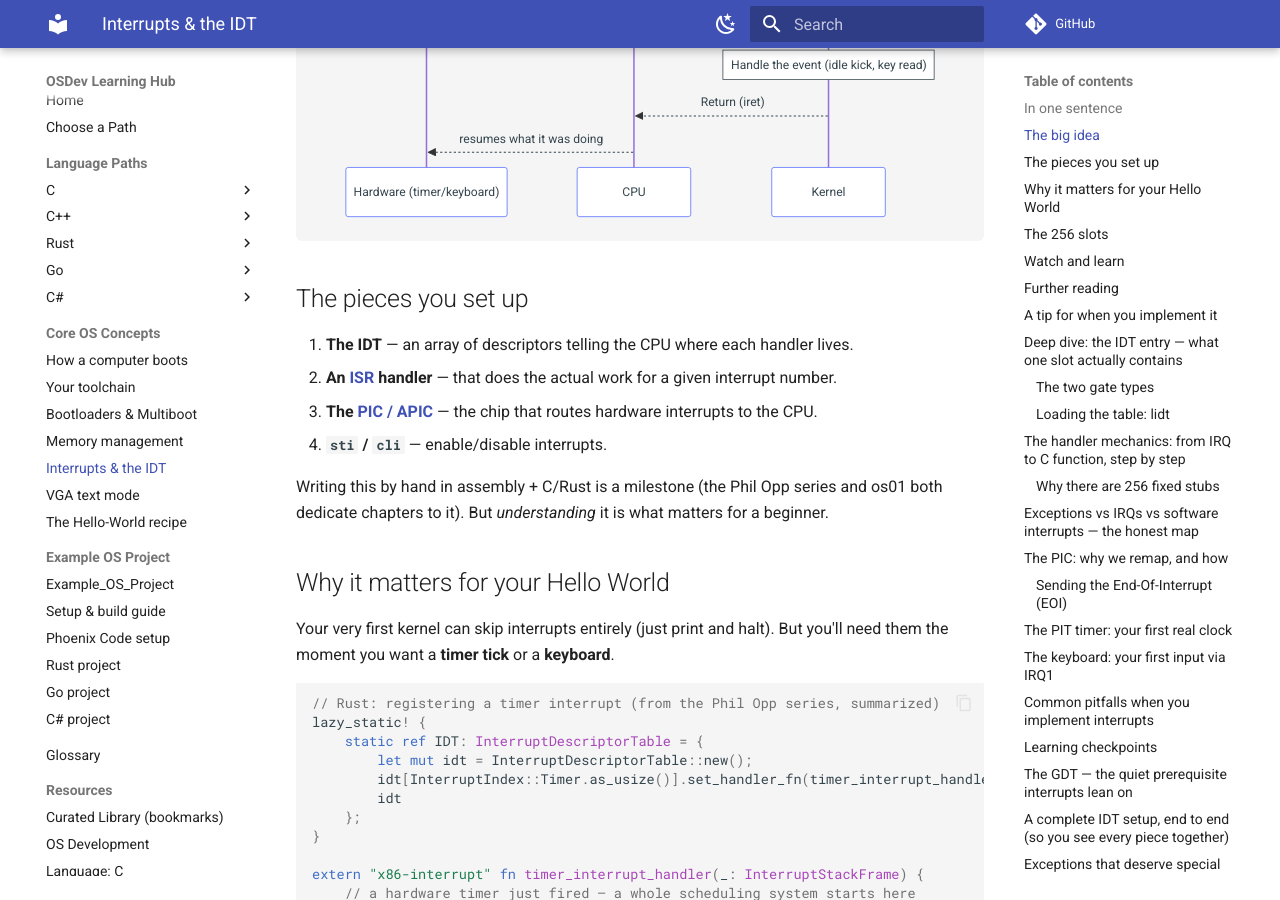
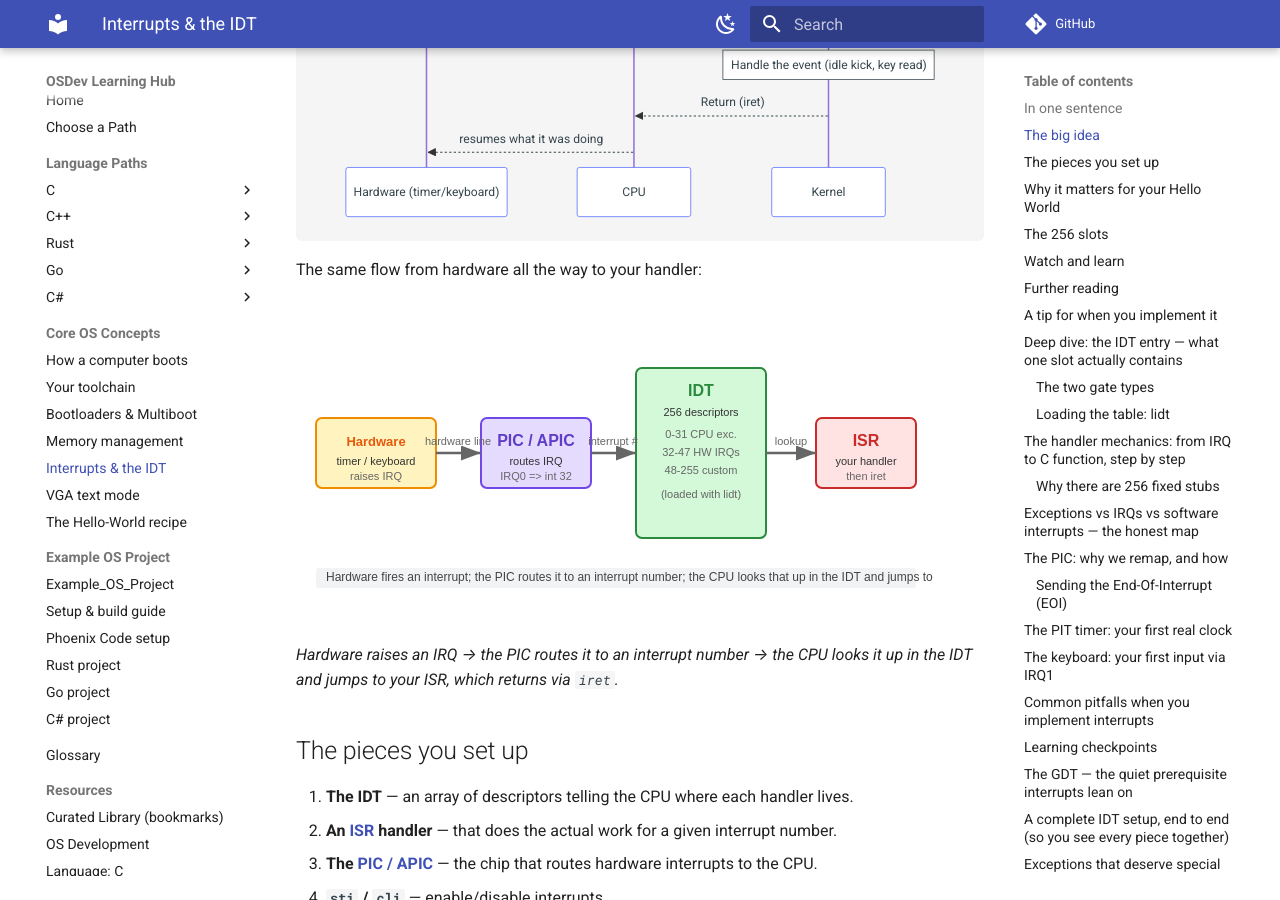
Before and after one commit to blivodev/OSDev-Tutorial-Site, an MkDocs documentation site: the page built from docs/synthesized_tutorials/concepts/03-interrupts-and-the-idt.md, in a window 1280 px wide and 900 px high, scrolled down 664 px. Built offline with MkDocs 1.6.1 and Material for MkDocs 9.7.7, drawn with Linux system fonts in a browser that asks for light colours; comment, search, counter and statistics services are not loaded.

Commit message:
Add SVG diagrams (addr-map, boot-chain, idt-irq, vga-framebuffer) to OSDev concept chapters

````diff
--- a/docs/synthesized_tutorials/concepts/03-interrupts-and-the-idt.md
+++ b/docs/synthesized_tutorials/concepts/03-interrupts-and-the-idt.md
@@ -21,6 +21,12 @@ sequenceDiagram
     K-->>C: Return (iret)
     C-->>H: resumes what it was doing
 ```
+
+The same flow from hardware all the way to your handler:
+
+![Interrupt flow through the IDT](images/idt-irq.svg)
+
+*Hardware raises an IRQ → the PIC routes it to an interrupt number → the CPU looks it up in the IDT and jumps to your ISR, which returns via `iret`.*
 
 ## The pieces you set up
 
````
Also changed, not shown: docs/synthesized_tutorials/concepts/01-bootloaders-and-multiboot.md (+6 -0 lines), docs/synthesized_tutorials/concepts/02-memory-management.md (+6 -0 lines), docs/synthesized_tutorials/concepts/04-vga-text-mode.md (+6 -0 lines), docs/synthesized_tutorials/concepts/images/addr-map.svg (added), docs/synthesized_tutorials/concepts/images/boot-chain.svg (added), docs/synthesized_tutorials/concepts/images/idt-irq.svg (added), docs/synthesized_tutorials/concepts/images/vga-framebuffer.svg (added).
